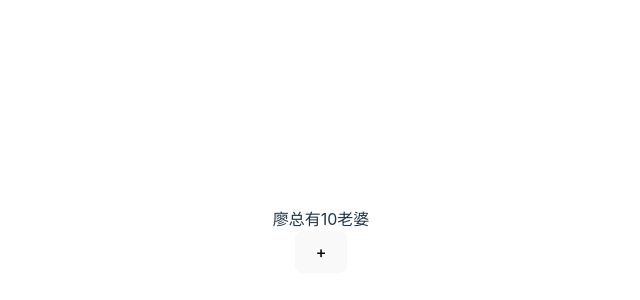
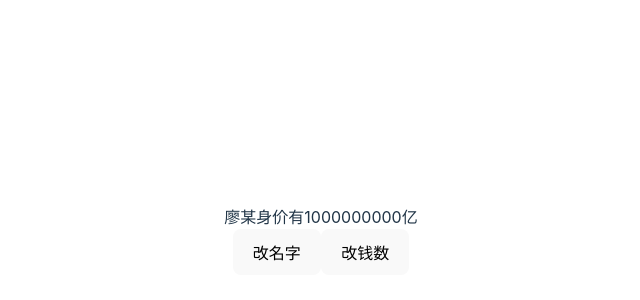
Before and after one commit to freeboy11/Vue3, a Vue app: page / in a window 1280 px wide. Shown: the part 160-460 px from the top of the page, without its empty margins (319-959 px from the left). Built offline with nearby package versions, Linux system fonts and the light colour scheme.

Commit message:
feat:监听复杂的响应式数据深度监听和简单的

```diff
--- a/src/App.vue
+++ b/src/App.vue
@@ -1,17 +1,41 @@
 <template>
-  <div>廖总有{{ msg }}老婆</div>
-  <button @click="add">+</button>
+  <div>{{ student.name }}身价有{{ student.info.social }}亿</div>
+  <button @click="changName">改名字</button>
+  <button @click="changSocial">改钱数</button>
 </template>
-
 <script setup>
 import { ref, watch } from "vue";
-const msg = ref(10);
-const add = () => {
-  msg.value++;
+const student = ref({
+  name: "廖某",
+  info: {
+    social: 1000000000,
+    age: 18,
+  },
+});
+const changName = () => {
+  student.value.name = "廖总";
 };
-// 监听一个响应式数据
-watch(msg, () => {
-  console.log("改变", msg.value);
-});
+const changSocial = () => {
+  student.value.info.social++;
+};
+// 监听一个简单的响应式数据
+watch(
+  () => student.value.name,
+  () => {
+    console.log("名字发生了改变");
+  }
+);
+// 监听复杂的响应式数据
+watch(
+  () => student.value.info,
+  () => {
+    console.log("钱发送了变化");
+  },
+  {
+    deep: true,
+    // 一开始就触发
+    immediate: true,
+  }
+);
 </script>
 <style lang="scss" scoped></style>
```
